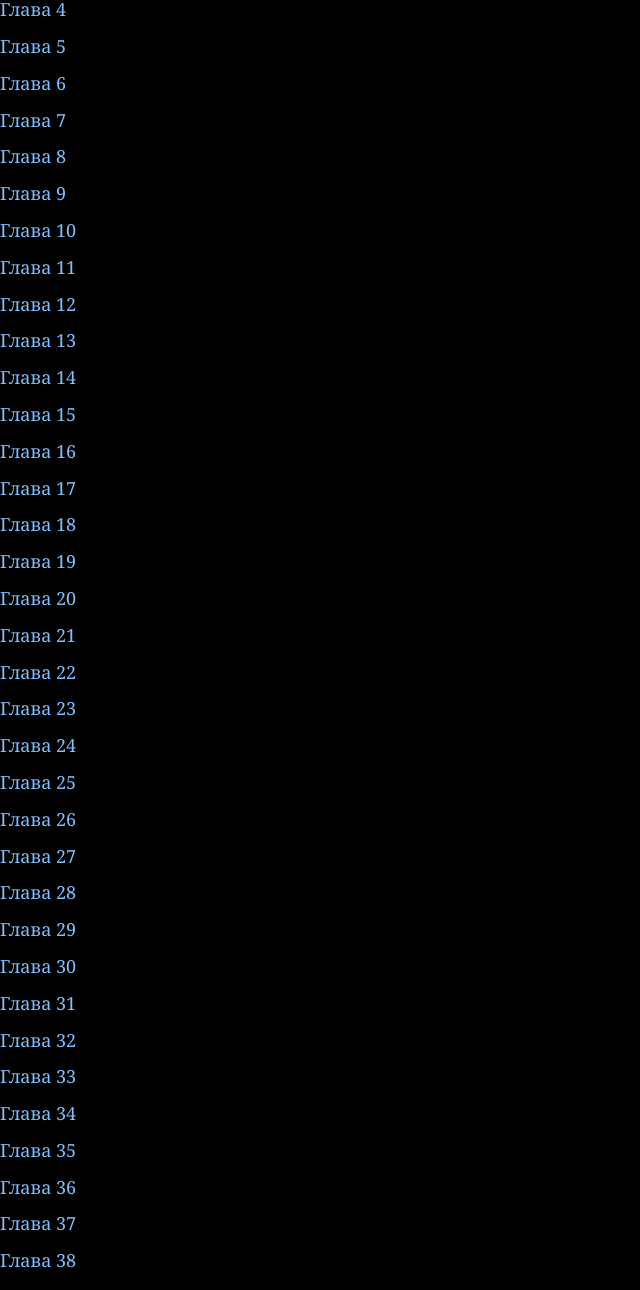
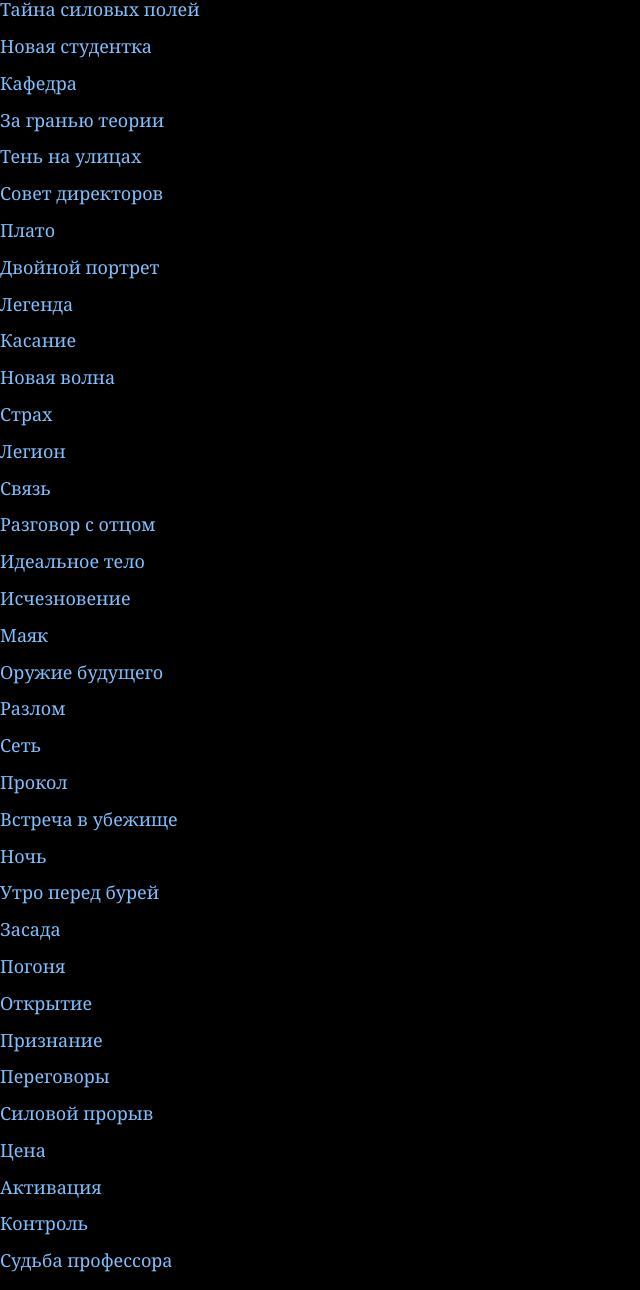
Before and after one commit to AxelIroncat/AxelIroncat.github.io, a plain HTML site: page index.html in a window 1280 px wide. Shown: the part 844-2134 px from the top of the page, without its empty margins (0-640 px from the left). Drawn offline with Linux system fonts and the light colour scheme.

Commit message:
Обновление сайта: новая структура и главы

```diff
--- a/index.html
+++ b/index.html
@@ -60,49 +60,49 @@
     <a class="read-button" href="00.html">Читать книгу</a>
   </div>
   <ul>
-    <li><a href="00.html">Глава Пролог</a></li>
-    <li><a href="01.html">Глава 1</a></li>
-    <li><a href="02.html">Глава 2</a></li>
-    <li><a href="03.html">Глава 3</a></li>
-    <li><a href="04.html">Глава 4</a></li>
-    <li><a href="05.html">Глава 5</a></li>
-    <li><a href="06.html">Глава 6</a></li>
-    <li><a href="07.html">Глава 7</a></li>
-    <li><a href="08.html">Глава 8</a></li>
-    <li><a href="09.html">Глава 9</a></li>
-    <li><a href="10.html">Глава 10</a></li>
-    <li><a href="11.html">Глава 11</a></li>
-    <li><a href="12.html">Глава 12</a></li>
-    <li><a href="13.html">Глава 13</a></li>
-    <li><a href="14.html">Глава 14</a></li>
-    <li><a href="15.html">Глава 15</a></li>
-    <li><a href="16.html">Глава 16</a></li>
-    <li><a href="17.html">Глава 17</a></li>
-    <li><a href="18.html">Глава 18</a></li>
-    <li><a href="19.html">Глава 19</a></li>
-    <li><a href="20.html">Глава 20</a></li>
-    <li><a href="21.html">Глава 21</a></li>
-    <li><a href="22.html">Глава 22</a></li>
-    <li><a href="23.html">Глава 23</a></li>
-    <li><a href="24.html">Глава 24</a></li>
-    <li><a href="25.html">Глава 25</a></li>
-    <li><a href="26.html">Глава 26</a></li>
-    <li><a href="27.html">Глава 27</a></li>
-    <li><a href="28.html">Глава 28</a></li>
-    <li><a href="29.html">Глава 29</a></li>
-    <li><a href="30.html">Глава 30</a></li>
-    <li><a href="31.html">Глава 31</a></li>
-    <li><a href="32.html">Глава 32</a></li>
-    <li><a href="33.html">Глава 33</a></li>
-    <li><a href="34.html">Глава 34</a></li>
-    <li><a href="35.html">Глава 35</a></li>
-    <li><a href="36.html">Глава 36</a></li>
-    <li><a href="37.html">Глава 37</a></li>
-    <li><a href="38.html">Глава 38</a></li>
-    <li><a href="39.html">Глава 39</a></li>
-    <li><a href="40.html">Глава 40</a></li>
-    <li><a href="41.html">Глава 41</a></li>
-    <li><a href="42.html">Глава 42</a></li>
+    <li><a href="00.html">Пролог</a></li>
+    <li><a href="01.html">Март</a></li>
+    <li><a href="02.html">Университетская жизнь</a></li>
+    <li><a href="03.html">Формула власти</a></li>
+    <li><a href="04.html">Тайна силовых полей</a></li>
+    <li><a href="05.html">Новая студентка</a></li>
+    <li><a href="06.html">Кафедра</a></li>
+    <li><a href="07.html">За гранью теории</a></li>
+    <li><a href="08.html">Тень на улицах</a></li>
+    <li><a href="09.html">Совет директоров</a></li>
+    <li><a href="10.html">Плато</a></li>
+    <li><a href="11.html">Двойной портрет</a></li>
+    <li><a href="12.html">Легенда</a></li>
+    <li><a href="13.html">Касание</a></li>
+    <li><a href="14.html">Новая волна</a></li>
+    <li><a href="15.html">Страх</a></li>
+    <li><a href="16.html">Легион</a></li>
+    <li><a href="17.html">Связь</a></li>
+    <li><a href="18.html">Разговор с отцом</a></li>
+    <li><a href="19.html">Идеальное тело</a></li>
+    <li><a href="20.html">Исчезновение</a></li>
+    <li><a href="21.html">Маяк</a></li>
+    <li><a href="22.html">Оружие будущего</a></li>
+    <li><a href="23.html">Разлом</a></li>
+    <li><a href="24.html">Сеть</a></li>
+    <li><a href="25.html">Прокол</a></li>
+    <li><a href="26.html">Встреча в убежище</a></li>
+    <li><a href="27.html">Ночь</a></li>
+    <li><a href="28.html">Утро перед бурей</a></li>
+    <li><a href="29.html">Засада</a></li>
+    <li><a href="30.html">Погоня</a></li>
+    <li><a href="31.html">Открытие</a></li>
+    <li><a href="32.html">Признание</a></li>
+    <li><a href="33.html">Переговоры</a></li>
+    <li><a href="34.html">Силовой прорыв</a></li>
+    <li><a href="35.html">Цена</a></li>
+    <li><a href="36.html">Активация</a></li>
+    <li><a href="37.html">Контроль</a></li>
+    <li><a href="38.html">Судьба профессора</a></li>
+    <li><a href="39.html">Башня</a></li>
+    <li><a href="40.html">Формула власти</a></li>
+    <li><a href="41.html">Финал</a></li>
+    <li><a href="42.html">Эпилог</a></li>
   </ul>
 </body>
 </html>
```
